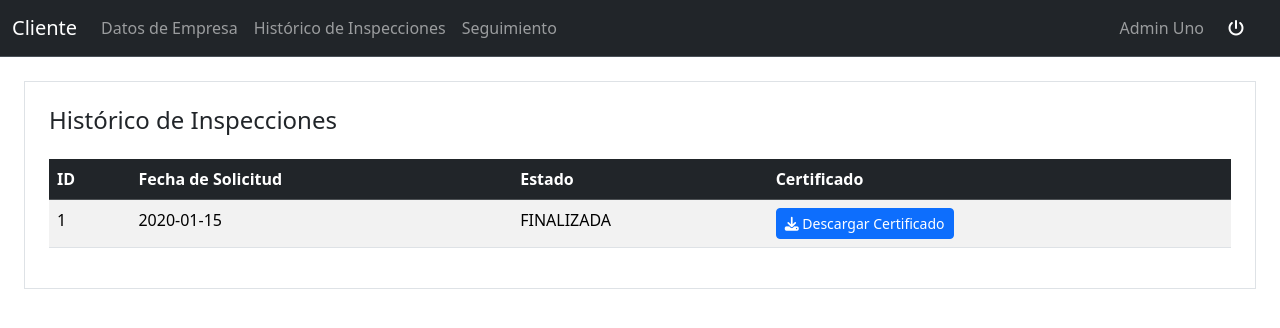
After one commit to Barcodehub/riesgo_CBVVR, a Laravel app: page /cliente/historico-inspecciones in a window 1280 px wide. The commit adds this page. Shown: the top 328 px of the page. Run offline with Laravel 12, Linux system fonts and the light colour scheme; a user stored in the database is signed in; data comes from the database, SQL or seed files in the repository; tables that the repository leaves empty hold one stand-in row (values such as "Sample post"); some libraries are stand-ins or nearby versions.

Commit message:
historico-certificados

```diff
--- a/app/Http/Controllers/InspectionController.php
+++ b/app/Http/Controllers/InspectionController.php
@@ -273,4 +273,18 @@ public function descargarCertificado($id)
 
 
 
+
+public function historicoInspecciones()
+{
+    // Obtener el ID del cliente autenticado
+    $clientId = Auth::id();
+
+    // Obtener las inspecciones relacionadas con las empresas del cliente
+    $inspections = Inspection::whereHas('company', function ($query) use ($clientId) {
+        $query->where('cliente_id', $clientId);
+    })->orderBy('fecha_solicitud', 'desc')->get();
+
+    return view('cliente.historico-inspecciones', compact('inspections'));
 }
+
+}
--- a/resources/views/cliente/dashboard.blade.php
+++ b/resources/views/cliente/dashboard.blade.php
@@ -22,6 +22,13 @@
                     <li class="nav-item">
                         <a class="nav-link" href="{{ route('cliente.datosEmpresa') }}">Datos de Empresa</a>
                     </li>
+
+                    <li class="nav-item">
+
+                    <a class="nav-link" href="{{ route('cliente.historico-inspecciones') }}" >
+                         Histórico de Inspecciones
+                    </a>
+                </li>
 
                     @if (Auth::user()->companies->first() && Auth::user()->companies->first()->inspections->first())
 
--- /dev/null
+++ b/resources/views/cliente/historico-inspecciones.blade.php
@@ -0,0 +1,46 @@
+@extends('cliente.dashboard')
+
+@section('content')
+<div class="w-full border p-4 m-4">
+    <h4 class="mb-4">Histórico de Inspecciones</h4>
+
+    @if (session('success'))
+        <h6 class="alert alert-success">{{ session('success') }}</h6>
+    @endif
+
+    <table class="table table-striped">
+        <thead class="table-dark">
+            <tr>
+                <th scope="col">ID</th>
+                <th scope="col">Fecha de Solicitud</th>
+                <th scope="col">Estado</th>
+                <th scope="col">Certificado</th>
+            </tr>
+        </thead>
+        <tbody>
+            @if ($inspections->isEmpty())
+                <tr>
+                    <td colspan="4" class="text-center">No hay inspecciones registradas.</td>
+                </tr>
+            @else
+                @foreach ($inspections as $inspection)
+                    <tr>
+                        <td>{{ $inspection->id }}</td>
+                        <td>{{ $inspection->fecha_solicitud }}</td>
+                        <td>{{ $inspection->estado }}</td>
+                        <td>
+                            @if ($inspection->estado == 'FINALIZADA' && $inspection->certificado_url)
+                                <a href="{{ route('cliente.descargar-certificado', $inspection->id) }}" class="btn btn-primary btn-sm">
+                                    <i class="fa-solid fa-download"></i> Descargar Certificado
+                                </a>
+                            @else
+                                <span class="text-muted">No disponible</span>
+                            @endif
+                        </td>
+                    </tr>
+                @endforeach
+            @endif
+        </tbody>
+    </table>
+</div>
+@endsection
--- a/routes/web.php
+++ b/routes/web.php
@@ -73,3 +73,4 @@ Route::prefix('cliente')->middleware(['cliente'])->group(function () {
 
 Route::patch('/inspector/finalizar/{id}', [InspectionController::class, 'finalizar'])->name('inspector.finalizar');
 Route::get('/cliente/descargar-certificado/{id}', [InspectionController::class, 'descargarCertificado'])->name('cliente.descargar-certificado');
+Route::get('/cliente/historico-inspecciones', [InspectionController::class, 'historicoInspecciones'])->name('cliente.historico-inspecciones');
```
Also changed, not shown: README.md.
